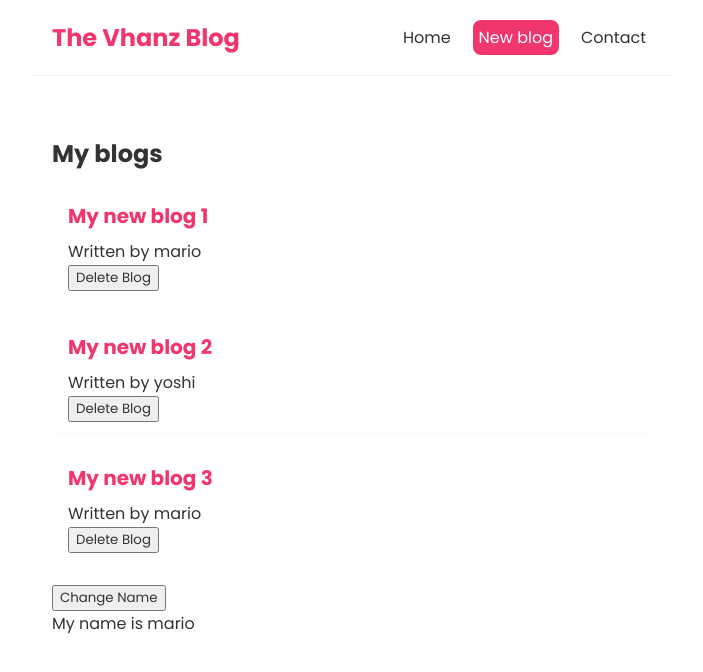
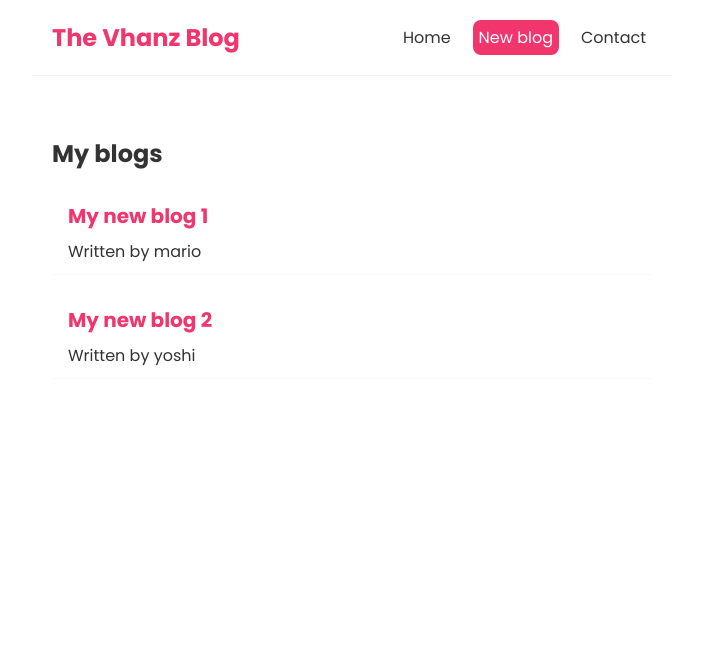
Before and after one commit to VhanzBustamante-stack/REACT-PRACTICE, a React (Vite) app: page / in a window 1280 px wide. Shown: the top 672 px of the page, without its empty margins (288-991 px from the left). Built offline with nearby package versions, Linux system fonts and the light colour scheme; data requests are answered from the project's data file.

Commit message:
custom hook

```diff
--- /dev/null
+++ b/data/db.json
@@ -0,0 +1,16 @@
+{
+  "blogs": [
+    {
+      "title": "My new blog 1",
+      "body": "lorem ipsum...",
+      "author": "mario",
+      "id": 1
+    },
+    {
+      "title": "My new blog 2",
+      "body": "lorem ipsum...",
+      "author": "yoshi",
+      "id": 2
+    }
+  ]
+}
--- a/src/BlogList.jsx
+++ b/src/BlogList.jsx
@@ -1,4 +1,4 @@
-const BlogList = ({ blogs, title, handleDelete }) => {
+const BlogList = ({ blogs, title }) => {
   return (
     <div className="blog-list">
       <h2>{title}</h2>
@@ -6,7 +6,7 @@ const BlogList = ({ blogs, title, handleDelete }) => {
         <div className="blog-preview" key={blog.id}>
           <h2>{blog.title}</h2>
           <p>Written by {blog.author}</p>
-          <button onClick={() => handleDelete(blog.id)}>Delete Blog</button>
+          {/* <button onClick={() => handleDelete(blog.id)}>Delete Blog</button> */}
         </div>
       ))}
     </div>
--- a/src/Home.jsx
+++ b/src/Home.jsx
@@ -1,30 +1,18 @@
 import { useState, useEffect } from "react";
 import BlogList from "./BlogList";
+import useFetch from "./useFetch";
 
 const Home = () => {
-  const [blogs, setBlogs] = useState([
-    { title: "My new blog 1", body: "lorem ipsum...", author: "mario", id: 1 },
-    { title: "My new blog 2", body: "lorem ipsum...", author: "yoshi", id: 2 },
-    { title: "My new blog 3", body: "lorem ipsum...", author: "mario", id: 3 },
-  ]);
-
-  const [name, setName] = useState("mario");
-
-  const handleDelete = (id) => {
-    const newBlogs = blogs.filter((blog) => blog.id !== id);
-    setBlogs(newBlogs);
-  };
-
-  useEffect(() => {
-    // console.log("useEffect ran");
-    console.log(name);
-  }, [name]);
-
+  const {
+    data: blogs,
+    isPending,
+    error,
+  } = useFetch("http://localhost:8000/blogs");
   return (
     <div className="home">
-      <BlogList blogs={blogs} title="My blogs" handleDelete={handleDelete} />
-      <button onClick={() => setName("luigi")}>Change Name</button>
-      <p>My name is {name}</p>
+      {blogs && <BlogList blogs={blogs} title="My blogs" />}
+      {isPending && <div>Loading...</div>}
+      {error && <div>{error}</div>}
     </div>
   );
 };
--- /dev/null
+++ b/src/useFetch.jsx
@@ -0,0 +1,34 @@
+import { useState, useEffect } from "react";
+
+const useFetch = (url) => {
+  const [data, setData] = useState(null);
+
+  const [isPending, setIsPending] = useState(true);
+
+  const [error, setError] = useState(null);
+
+  useEffect(() => {
+    const fetchBlogs = async () => {
+      try {
+        const response = await fetch(url);
+
+        if (!response.ok) {
+          throw new Error("Failed to fetch data");
+        }
+        const data = await response.json();
+
+        setData(data);
+        setIsPending(false);
+        setError(null);
+      } catch (err) {
+        setIsPending(false);
+        setError(err.message);
+      }
+    };
+    fetchBlogs();
+  }, []);
+
+  return { data, isPending, error };
+};
+
+export default useFetch;
```
